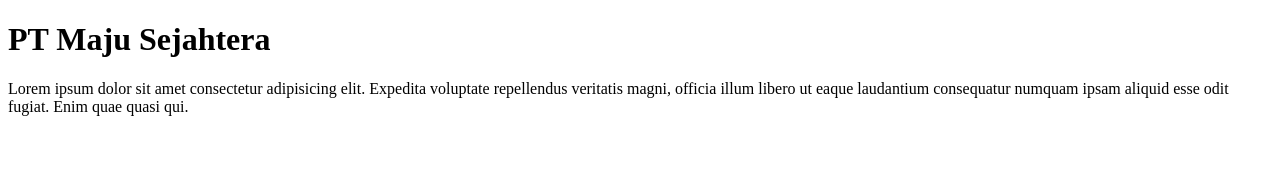
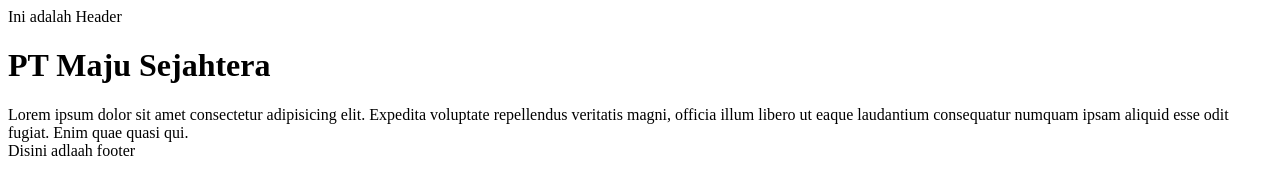
Before and after one commit to JO3L-ort/CompanyProfile, a plain HTML site: page index.html in a window 1280 px wide. Drawn offline with Linux system fonts and the light colour scheme.

Commit message:
Membuat Header dan Footer

```diff
--- a/index.html
+++ b/index.html
@@ -6,10 +6,10 @@
     <title>Belajar GIT</title>
 </head>
 <body>
-
+    <header>Ini adalah Header</header>
     <h1>PT Maju Sejahtera</h1>
     <div>Lorem ipsum dolor sit amet consectetur adipisicing elit. Expedita voluptate repellendus veritatis magni, officia illum libero ut eaque laudantium consequatur numquam ipsam aliquid esse odit fugiat. Enim quae quasi qui.</div>
-
+    <footer>Disini adlaah footer</footer>
 
 </body>
 </html>
```
